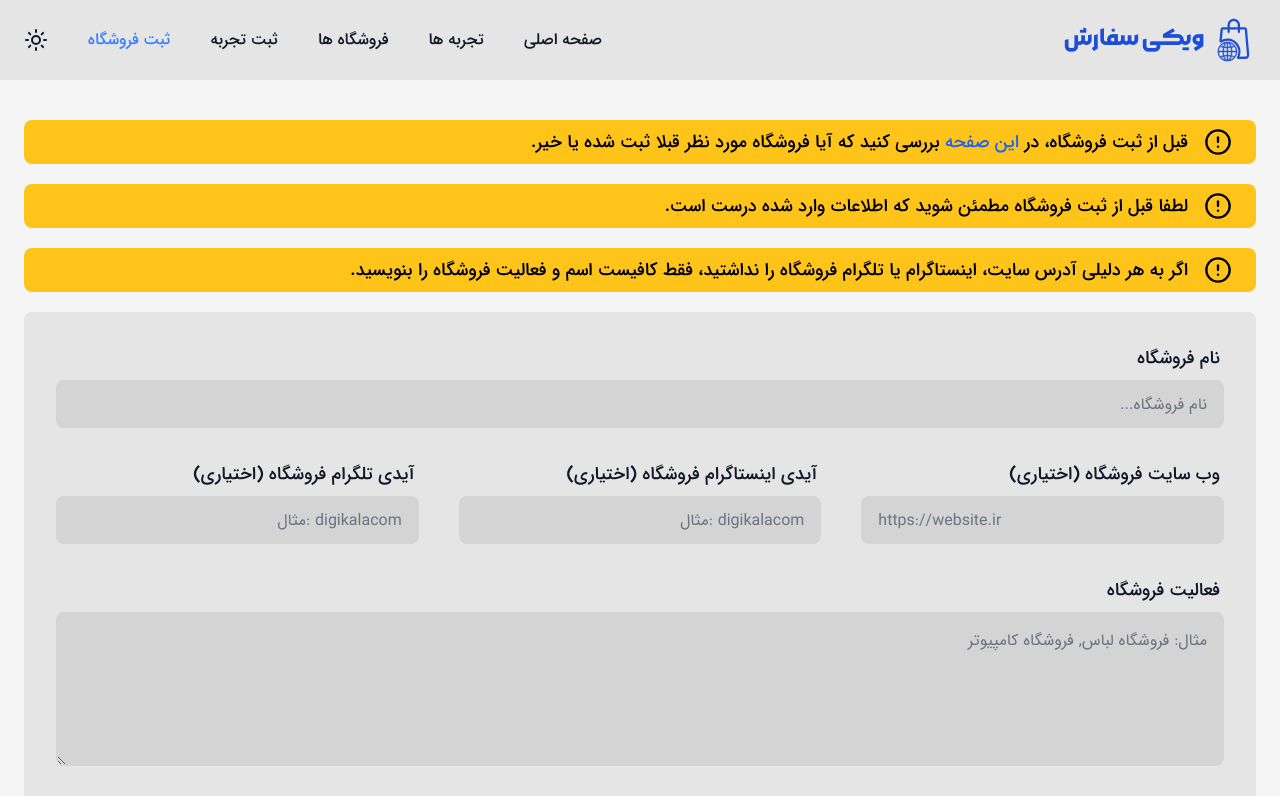
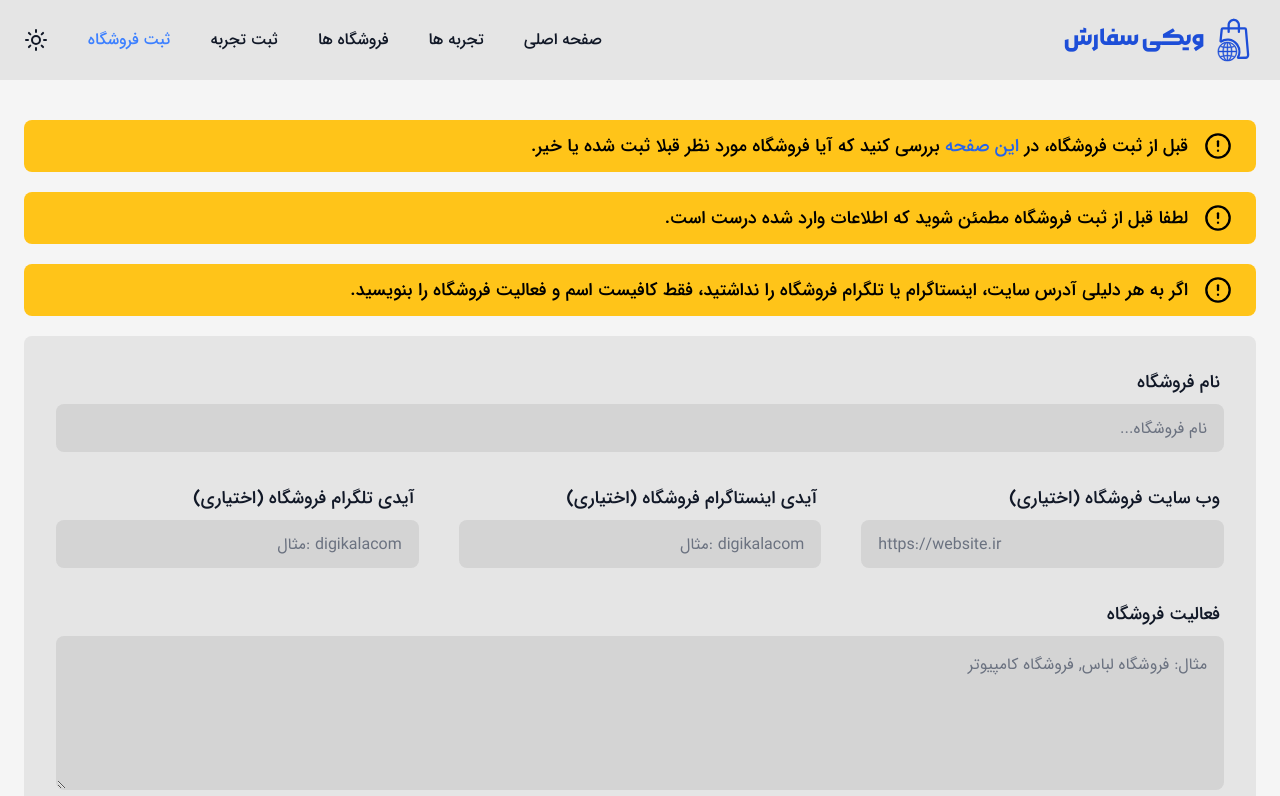
Before and after one commit to MersadHabibi/wiki-sefaresh, a Next.js app: page /stores/new-store in a window 1280 px wide. Shown: the top 796 px of the page. Built offline with nearby package versions, Linux system fonts and the light colour scheme; no server answers.

Commit message:
Fix: issues

```diff
--- a/src/app/experiences/new-experience/page.tsx
+++ b/src/app/experiences/new-experience/page.tsx
@@ -13,7 +13,7 @@ export default function NewExperiencePage() {
   return (
     <main className="h-fit bg-neutral-100 pb-20 pt-10 dark:bg-neutral-950 lg:pb-20 lg:pt-10">
       <section className="container">
-        <div className="mb-5 flex h-fit w-full items-center gap-x-2 rounded-lg bg-warning/90 px-4 py-2 font-medium text-black sm:gap-x-4 sm:px-6 md:text-lg ">
+        <div className="mb-5 flex h-fit w-full items-center gap-x-2 rounded-lg bg-warning/90 px-4 py-3 font-medium text-black dark:text-gray-900 sm:gap-x-4 sm:px-6 md:text-lg ">
           <CircleAlertIcon className="size-6 shrink-0 sm:size-7" />
           <p>
             اگر فروشگاه مورد نظر موجود نبود در{" "}
--- a/src/app/stores/_components/StoresList.tsx
+++ b/src/app/stores/_components/StoresList.tsx
@@ -74,9 +74,11 @@ export default function StoresList() {
                   <h2 className="line-clamp-1">{store?.name}</h2>
                 </Link>
                 {/* <div className="mt-4 h-px w-full rounded-full bg-neutral-400 dark:bg-neutral-800"></div> */}
-                <div className="w-full rounded-md bg-neutral-300 px-4 py-6 text-sm font-medium dark:bg-neutral-800 sm:text-base">
+                <div className="mt-auto w-full rounded-md bg-neutral-300 px-4 py-6 text-sm font-medium dark:bg-neutral-800 sm:text-base">
                   <div className="flex w-full items-center justify-center px-2 font-medium">
-                    <p className="line-clamp-4">{store?.activityField}</p>
+                    <p className="line-clamp-2 text-center">
+                      {store?.activityField}
+                    </p>
                   </div>
                   <div className="my-5 !h-px w-full bg-neutral-400 dark:bg-neutral-700"></div>
                   <div className="flex w-full items-center justify-between px-2">
@@ -124,7 +126,7 @@ export default function StoresList() {
                 </div>
                 <Link
                   href={`/experiences?storeId=${store?.id}`}
-                  className="btn btn-primary mt-4 w-full rounded-md border-none bg-primary text-base font-medium text-font-color-dark">
+                  className="btn btn-primary sticky top-full mt-4 w-full rounded-md border-none bg-primary text-base font-medium text-font-color-dark">
                   دیدن تجربه ها
                 </Link>
               </div>
--- a/src/app/stores/new-store/page.tsx
+++ b/src/app/stores/new-store/page.tsx
@@ -13,7 +13,7 @@ export default function NewStorePage() {
   return (
     <main className="h-fit bg-neutral-100 pb-20 pt-10 dark:bg-neutral-950 lg:pb-20">
       <section className="container">
-        <div className="mb-5 flex h-fit w-full items-center gap-x-2 rounded-lg bg-warning/90 px-4 py-2 font-medium text-black sm:gap-x-4 sm:px-6 md:text-lg ">
+        <div className="mb-5 flex h-fit w-full items-center gap-x-2 rounded-lg bg-warning/90 px-4 py-3 font-medium text-black dark:text-gray-900 sm:gap-x-4 sm:px-6 md:text-lg ">
           <CircleAlertIcon className="size-6 shrink-0 sm:size-7" />
           <p className="">
             قبل از ثبت فروشگاه، در{" "}
@@ -25,13 +25,13 @@ export default function NewStorePage() {
             بررسی کنید که آیا فروشگاه مورد نظر قبلا ثبت شده یا خیر.
           </p>
         </div>
-        <div className="mb-5 flex h-fit w-full items-center gap-x-2 rounded-lg bg-warning/90 px-4 py-2 font-medium text-black sm:gap-x-4 sm:px-6 md:text-lg ">
+        <div className="mb-5 flex h-fit w-full items-center gap-x-2 rounded-lg bg-warning/90 px-4 py-3 font-medium text-black dark:text-gray-900 sm:gap-x-4 sm:px-6 md:text-lg ">
           <CircleAlertIcon className="size-6 shrink-0 sm:size-7" />
           <p className="">
             لطفا قبل از ثبت فروشگاه مطمئن شوید که اطلاعات وارد شده درست است.
           </p>
         </div>
-        <div className="mb-5 flex h-fit w-full items-center gap-x-2 rounded-lg bg-warning/90 px-4 py-2 font-medium text-black sm:gap-x-4 sm:px-6 md:text-lg ">
+        <div className="mb-5 flex h-fit w-full items-center gap-x-2 rounded-lg bg-warning/90 px-4 py-3 font-medium text-black dark:text-gray-900 sm:gap-x-4 sm:px-6 md:text-lg ">
           <CircleAlertIcon className="size-6 shrink-0 sm:size-7" />
           <p className="">
             اگر به هر دلیلی آدرس سایت، اینستاگرام یا تلگرام فروشگاه را نداشتید،
```
